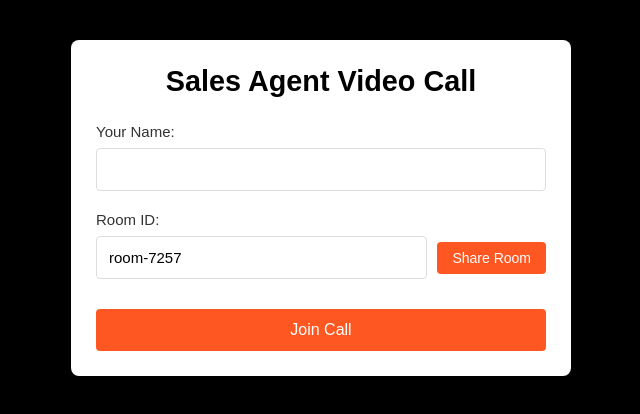
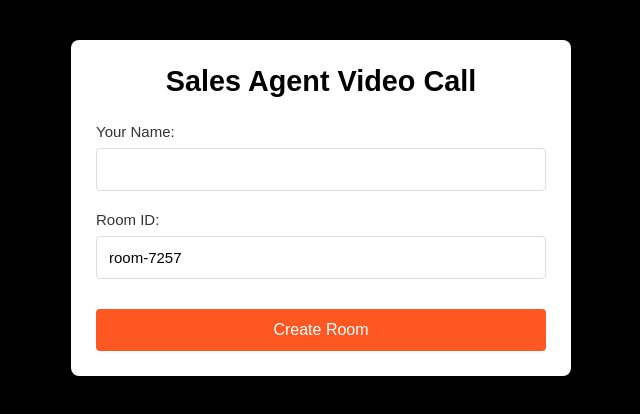
Before and after one commit to nisarg2907/phonio, a Next.js app: page /sales-agent in a window 1280 px wide. Shown: the top 414 px of the page, without its empty margins (319-959 px from the left). Built offline with nearby package versions, Linux system fonts and the light colour scheme.

Commit message:
Final improvements

```diff
--- /dev/null
+++ b/src/app/api/check-room/route.js
@@ -0,0 +1,32 @@
+import { NextResponse } from 'next/server';
+import { RoomServiceClient } from 'livekit-server-sdk';
+
+export async function GET(req) {
+  const url = new URL(req.url);
+  const roomName = url.searchParams.get('room');
+
+  if (!roomName) {
+    return NextResponse.json({ error: 'Room name required' }, { status: 400 });
+  }
+
+  const apiKey = process.env.LIVEKIT_API_KEY;
+  const apiSecret = process.env.LIVEKIT_API_SECRET;
+  const livekitHost = process.env.NEXT_PUBLIC_LIVEKIT_URL?.replace(/^https?:\/\//, '');
+
+  if (!apiKey || !apiSecret || !livekitHost) {
+    return NextResponse.json({ error: 'Server misconfigured' }, { status: 500 });
+  }
+
+  try {
+    const client = new RoomServiceClient(livekitHost, apiKey, apiSecret);
+    const rooms = await client.listRooms();
+    const exists = rooms.some(room => room.name === roomName);
+
+    return NextResponse.json({ exists });
+  } catch (err) {
+    return NextResponse.json({
+      error: 'Failed to check room status',
+      exists: false
+    }, { status: 500 });
+  }
+}
--- a/src/app/sales-agent/page.js
+++ b/src/app/sales-agent/page.js
@@ -17,21 +17,44 @@ import '@/styles/room-page.css';
 function SalesAgentRoom() {
   const searchParams = useSearchParams();
   const roomParam = searchParams.get('room');
-  const [room, setRoom] = useState(roomParam || '');
+  const [room, setRoom] = useState('');
   const [name, setName] = useState('');
   const [token, setToken] = useState('');
   const [isJoined, setIsJoined] = useState(false);
+  const [checkingRoom, setCheckingRoom] = useState(false);
+  const [roomExists, setRoomExists] = useState(false);
 
   useEffect(() => {
-    if (!room) {
-      const randomRoom = `room-${Math.floor(Math.random() * 10000)}`;
-      setRoom(randomRoom);
+    if (roomParam) {
+      setRoom(roomParam);
+      checkRoomExists(roomParam);
+    } else {
+      setRoom(`room-${Math.floor(Math.random() * 10000)}`);
     }
-  }, [room]);
+  }, [roomParam]);
+
+  const checkRoomExists = async (roomName) => {
+    setCheckingRoom(true);
+    try {
+      const resp = await fetch(`/api/check-room?room=${roomName}`);
+      if (!resp.ok) throw new Error(`Failed to fetch room: ${resp.status} ${resp.statusText}`);
+      const data = await resp.json();
+      setRoomExists(data.exists);
+    } catch (e) {
+      console.error('Failed to check room:', e.message);
+      setRoomExists(false);
+    } finally {
+      setCheckingRoom(false);
+    }
+  };
 
   const joinRoom = async () => {
     if (!name.trim()) {
-      alert("Please enter your name");
+      alert('Please enter your name');
+      return;
+    }
+    if (roomParam && !roomExists) {
+      alert('Room does not exist');
       return;
     }
 
@@ -41,8 +64,20 @@ function SalesAgentRoom() {
       setToken(data.token);
       setIsJoined(true);
     } catch (e) {
-      console.error(e);
+      console.error('Failed to join room:', e);
     }
+  };
+
+  const createRoom = async () => {
+    if (!name.trim()) {
+      alert('Please enter your name');
+      return;
+    }
+
+    const roomLink = `${process.env.NEXT_PUBLIC_DOMAIN_URL}/sales-agent?room=${room}`;
+    navigator.clipboard?.writeText(roomLink);
+    alert(`Room link copied to clipboard: ${roomLink}`);
+    joinRoom();
   };
 
   const leaveRoom = () => {
@@ -50,13 +85,9 @@ function SalesAgentRoom() {
     setToken('');
   };
 
-  const shareRoomLink = () => {
-    const roomLink = `${process.env.NEXT_PUBLIC_DOMAIN_URL}/sales-agent?room=${room}`;
-    navigator.clipboard.writeText(roomLink);
-    alert(`Room link copied to clipboard: ${roomLink}`);
-  };
+  if (!isJoined) {
+    if (!room) return <div>Loading...</div>;
 
-  if (!isJoined) {
     return (
       <div className="join-container">
         <h2>Sales Agent Video Call</h2>
@@ -69,26 +100,37 @@ function SalesAgentRoom() {
             className="form-input"
           />
         </div>
+        {!roomParam && (
           <div className="form-group">
             <label>Room ID:</label>
             <div className="form-row">
               <input
                 type="text"
                 value={room}
-              onChange={e => setRoom(e.target.value)}
+                readOnly
                 className="form-input"
               />
-            <button onClick={shareRoomLink} className="share-button">
-              Share Room
-            </button>
             </div>
           </div>
+        )}
+        <div className="button-group">
+          {!roomParam ? (
+            <button onClick={createRoom} className="join-button">
+              Create Room
+            </button>
+          ) : (
             <button
               onClick={joinRoom}
               className="join-button"
+              disabled={roomParam && !checkingRoom && !roomExists}
             >
-          Join Call
+              {checkingRoom ? 'Checking...' : 'Join Room'}
             </button>
+          )}
+        </div>
+        {roomParam && !checkingRoom && !roomExists && (
+          <p style={{ color: 'red', fontWeight: 'bold' }}>Room does not exist</p>
+        )}
       </div>
     );
   }
--- a/src/components/VideoCall/VideoPopup.js
+++ b/src/components/VideoCall/VideoPopup.js
@@ -42,6 +42,7 @@ export default function VideoCallPopup({ roomId, username, onClose }) {
     if (popupRef.current) {
       updatePopupStyles();
     }
+  // eslint-disable-next-line react-hooks/exhaustive-deps
   }, [position, size, isPiP]);
 
   const updatePopupStyles = () => {
@@ -207,6 +208,7 @@ export default function VideoCallPopup({ roomId, username, onClose }) {
         window.removeEventListener('mouseup', handleMouseUp);
       };
     }
+  // eslint-disable-next-line react-hooks/exhaustive-deps
   }, [isDragging]);
 
   useEffect(() => {
```
Also changed, not shown: src/components/VideoCall/JoinCallButton.js (+16 -3 lines). Lines whose indentation alone changed are shown as unchanged.
